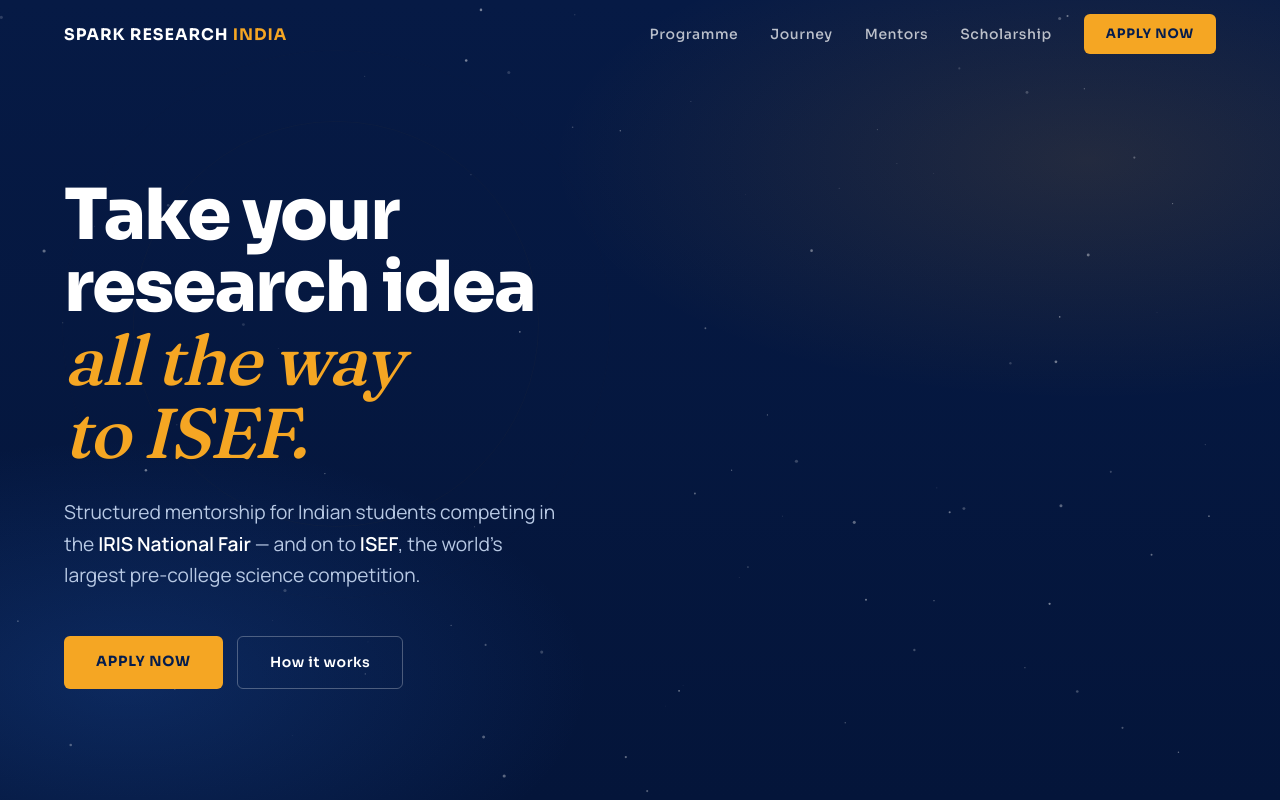
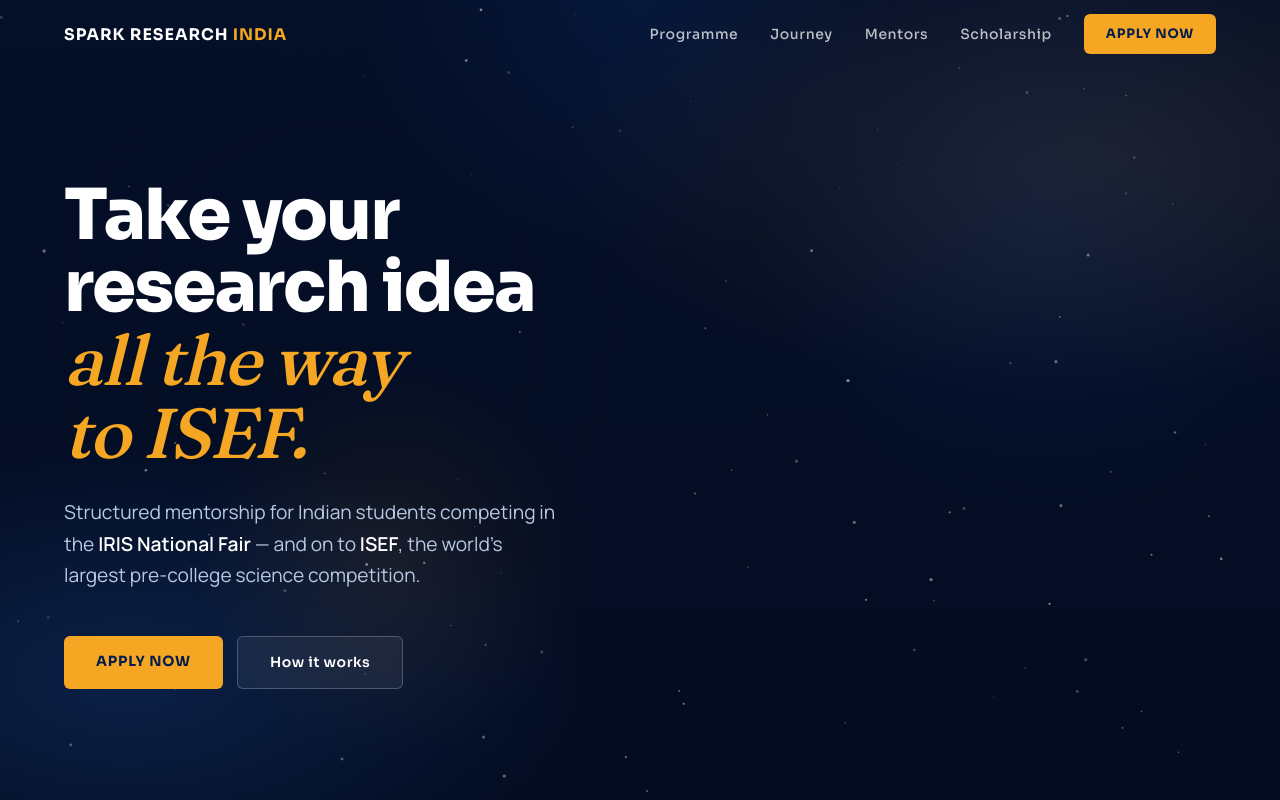
Before and after one commit to Ashwanth001/Spark-Research-India, a Next.js app: page / in a window 1280 px wide. Shown: the top 800 px of the page. Built offline with nearby package versions, Linux system fonts and the light colour scheme.

Commit message:
Update Hero.tsx

```diff
--- a/src/components/Hero.tsx
+++ b/src/components/Hero.tsx
@@ -13,7 +13,7 @@
         width: "100%",
         height: "100%",
         pointerEvents: "none",
-        opacity: 0.65,
+        opacity: 0.7,
       }}
     />
   );
@@ -53,11 +53,11 @@
 
 /* ─── Typewriter hook ─── */
 function useTypewriter(text: string, startDelay = 900, charDelay = 44) {
-  const [chars, setChars] = useState(0); // start empty
+  // ✅ FIX: Start with 0 to prevent the SSR text "flash" jump-cut
+  const [chars, setChars] = useState(0);
   const [active, setActive] = useState(false);
 
   useEffect(() => {
-    // Reset then type
     const t1 = setTimeout(() => {
       setChars(0);
       setActive(true);
@@ -101,19 +101,18 @@
     let stars: Star[] = [];
 
     function initStars() {
+      // ✅ FIX: Scale for Retina/High-DPR displays so stars aren't blurry
       const dpr = window.devicePixelRatio || 1;
-
-      // Scale internal resolution
       canvas!.width = canvas!.offsetWidth * dpr;
       canvas!.height = canvas!.offsetHeight * dpr;
       ctx!.scale(dpr, dpr);
 
-      stars = Array.from({ length: 88 }, () => ({
-        x: Math.random() * canvas!.width,
-        y: Math.random() * canvas!.height,
+      stars = Array.from({ length: 110 }, () => ({
+        x: Math.random() * canvas!.offsetWidth,
+        y: Math.random() * canvas!.offsetHeight,
         vx: (Math.random() - 0.5) * 0.055,
         vy: (Math.random() - 0.5) * 0.04,
-        r: Math.random() * 1.35 + 0.25,
+        r: Math.random() * 1.4 + 0.25,
         o: Math.random() * 0.55 + 0.18,
       }));
     }
@@ -134,11 +133,14 @@
       mx += (tx - mx) * 0.05;
       my += (ty - my) * 0.05;
 
-      ctx.clearRect(0, 0, canvas.width, canvas.height);
+      const logicalWidth = canvas.offsetWidth;
+      const logicalHeight = canvas.offsetHeight;
+
+      ctx.clearRect(0, 0, logicalWidth, logicalHeight);
 
       for (const s of stars) {
-        s.x = (s.x + s.vx + canvas.width) % canvas.width;
-        s.y = (s.y + s.vy + canvas.height) % canvas.height;
+        s.x = (s.x + s.vx + logicalWidth) % logicalWidth;
+        s.y = (s.y + s.vy + logicalHeight) % logicalHeight;
         const px = s.x + mx * 16;
         const py = s.y + my * 10;
         ctx.beginPath();
@@ -150,12 +152,14 @@
       if (!document.hidden) raf = requestAnimationFrame(tick);
     }
 
+    // ✅ FIX: Cancel the old animation frame before requesting a new one
     const onVis = () => {
       if (!document.hidden) {
-        cancelAnimationFrame(raf); // Kill the old loop first!
+        cancelAnimationFrame(raf);
         raf = requestAnimationFrame(tick);
       }
     };
+
     document.addEventListener("visibilitychange", onVis);
 
     raf = requestAnimationFrame(tick);
@@ -209,9 +213,10 @@
       style={{
         position: "relative",
         background: `
-          radial-gradient(ellipse 70% 50% at 85% 20%, rgba(245,166,35,0.12), transparent 60%),
-          radial-gradient(ellipse 60% 50% at 10% 85%, rgba(42,111,219,0.22), transparent 60%),
-          linear-gradient(180deg, #061a45 0%, #04153a 100%)
+          radial-gradient(ellipse 70% 50% at 85% 20%, rgba(245,166,35,0.1), transparent 60%),
+          radial-gradient(ellipse 60% 50% at 10% 85%, rgba(42,111,219,0.2), transparent 60%),
+          radial-gradient(ellipse 40% 60% at 50% 0%, rgba(22,86,199,0.12), transparent 55%),
+          linear-gradient(180deg, #040f28 0%, #030c21 100%)
         `,
         minHeight: "100vh",
         display: "flex",
@@ -222,6 +227,22 @@
     >
       {/* Canvas */}
       <Starfield canvasRef={canvasRef} />
+
+      {/* Ambient glow orbs */}
+      <div aria-hidden style={{
+        position: "absolute", inset: 0, pointerEvents: "none", zIndex: 0, overflow: "hidden",
+      }}>
+        <div style={{
+          position: "absolute", width: 600, height: 600, borderRadius: "50%",
+          background: "radial-gradient(circle, rgba(22,86,199,0.12) 0%, transparent 70%)",
+          top: "-10%", right: "-5%",
+        }} />
+        <div style={{
+          position: "absolute", width: 400, height: 400, borderRadius: "50%",
+          background: "radial-gradient(circle, rgba(245,166,35,0.08) 0%, transparent 70%)",
+          bottom: "5%", left: "15%",
+        }} />
+      </div>
 
       <div
         style={{
@@ -240,7 +261,6 @@
       >
         {/* Left: copy */}
         <div>
-          {/* Headline with radar rings behind */}
           <div
             className="parallax-mid"
             style={{
@@ -347,7 +367,7 @@
               }}
               onMouseEnter={(e) => {
                 const el = e.currentTarget as HTMLElement;
-                el.style.boxShadow = "0 0 0 6px rgba(245,166,35,0.22)";
+                el.style.boxShadow = "0 0 0 6px rgba(245,166,35,0.22), 0 8px 28px rgba(245,166,35,0.3)";
                 el.style.transform = "translateY(-2px)";
               }}
               onMouseLeave={(e) => {
@@ -366,21 +386,26 @@
                 fontSize: 14,
                 letterSpacing: "0.04em",
                 color: "#fff",
-                border: "1.5px solid rgba(255,255,255,0.28)",
+                border: "1.5px solid rgba(255,255,255,0.22)",
+                background: "rgba(255,255,255,0.06)",
+                backdropFilter: "blur(12px)",
+                WebkitBackdropFilter: "blur(12px)",
                 padding: "15px 32px",
                 borderRadius: 6,
                 textDecoration: "none",
                 display: "inline-block",
-                transition: "border-color 0.2s, transform 0.15s ease-out",
+                transition: "border-color 0.2s, background 0.2s, transform 0.15s ease-out",
               }}
               onMouseEnter={(e) => {
                 const el = e.currentTarget as HTMLElement;
-                el.style.borderColor = "rgba(255,255,255,0.65)";
+                el.style.borderColor = "rgba(255,255,255,0.5)";
+                el.style.background = "rgba(255,255,255,0.1)";
                 el.style.transform = "translateY(-1px)";
               }}
               onMouseLeave={(e) => {
                 const el = e.currentTarget as HTMLElement;
-                el.style.borderColor = "rgba(255,255,255,0.28)";
+                el.style.borderColor = "rgba(255,255,255,0.22)";
+                el.style.background = "rgba(255,255,255,0.06)";
                 el.style.transform = "none";
               }}
             >
@@ -390,19 +415,42 @@
 
         </div>
 
-        {/* Right: clean pricing overview */}
+        {/* Right: glass pricing panel */}
         <div
           style={{ display: "flex", flexDirection: "column", animation: "float-up 0.9s 0.3s cubic-bezier(0.16,1,0.3,1) both" }}
           className="hero-right parallax-near"
         >
+          <div
+            style={{
+              background: "rgba(255,255,255,0.05)",
+              backdropFilter: "blur(24px)",
+              WebkitBackdropFilter: "blur(24px)",
+              border: "1px solid rgba(255,255,255,0.12)",
+              borderRadius: 16,
+              padding: "36px 36px 32px",
+              boxShadow: "0 8px 48px rgba(0,0,0,0.3), inset 0 1px 0 rgba(255,255,255,0.1)",
+              position: "relative",
+              overflow: "hidden",
+            }}
+          >
+            {/* Inner glass highlight */}
+            <div aria-hidden style={{
+              position: "absolute",
+              top: 0, left: 0, right: 0,
+              height: 1,
+              background: "linear-gradient(90deg, transparent, rgba(255,255,255,0.18), transparent)",
+            }} />
+
             {/* Standard */}
             <div style={{ paddingBottom: 28 }}>
               <div style={{
                 fontFamily: "var(--font-display)",
                 fontWeight: 700,
-              fontSize: 13,
+                fontSize: 12,
                 color: "#2a6fdb",
-              marginBottom: 8,
+                letterSpacing: "0.16em",
+                textTransform: "uppercase",
+                marginBottom: 10,
               }}>
                 Standard
               </div>
@@ -417,21 +465,23 @@
               }}>
                 ₹20,000
               </div>
-            <div style={{ fontSize: 14, color: "rgba(255,255,255,0.5)", lineHeight: 1.5 }}>
+              <div style={{ fontSize: 14, color: "rgba(255,255,255,0.48)", lineHeight: 1.5 }}>
                 20 hours · 1:1 mentorship · IRIS pathway
               </div>
             </div>
 
-          <div style={{ height: 1, background: "rgba(255,255,255,0.1)", marginBottom: 28 }} />
+            <div style={{ height: 1, background: "rgba(255,255,255,0.08)", marginBottom: 28 }} />
 
             {/* Advanced */}
             <div style={{ paddingBottom: 28 }}>
               <div style={{
                 fontFamily: "var(--font-display)",
                 fontWeight: 700,
-              fontSize: 13,
+                fontSize: 12,
                 color: "#f5a623",
-              marginBottom: 8,
+                letterSpacing: "0.16em",
+                textTransform: "uppercase",
+                marginBottom: 10,
               }}>
                 Advanced
               </div>
@@ -446,15 +496,24 @@
               }}>
                 ₹30,000
               </div>
-            <div style={{ fontSize: 14, color: "rgba(255,255,255,0.5)", lineHeight: 1.5 }}>
+              <div style={{ fontSize: 14, color: "rgba(255,255,255,0.48)", lineHeight: 1.5 }}>
                 35 hours · IRIS Finals and ISEF preparation
               </div>
             </div>
 
-          <div style={{ height: 1, background: "rgba(255,255,255,0.1)", marginBottom: 28 }} />
+            <div style={{ height: 1, background: "rgba(255,255,255,0.08)", marginBottom: 24 }} />
 
             {/* Scholarship note */}
-          <div style={{ fontSize: 15, color: "rgba(255,255,255,0.58)", lineHeight: 1.65, marginBottom: 24 }}>
+            <div style={{
+              background: "rgba(245,166,35,0.08)",
+              border: "1px solid rgba(245,166,35,0.18)",
+              borderRadius: 8,
+              padding: "14px 16px",
+              fontSize: 14,
+              color: "rgba(255,255,255,0.65)",
+              lineHeight: 1.65,
+              marginBottom: 24,
+            }}>
               Full scholarships available for students from underprivileged backgrounds. No documentation required upfront.
             </div>
 
@@ -479,6 +538,7 @@
             </a>
           </div>
         </div>
+      </div>
 
       <style>{`
         @media (max-width: 768px) {
```
Lines whose indentation alone changed are shown as unchanged.
